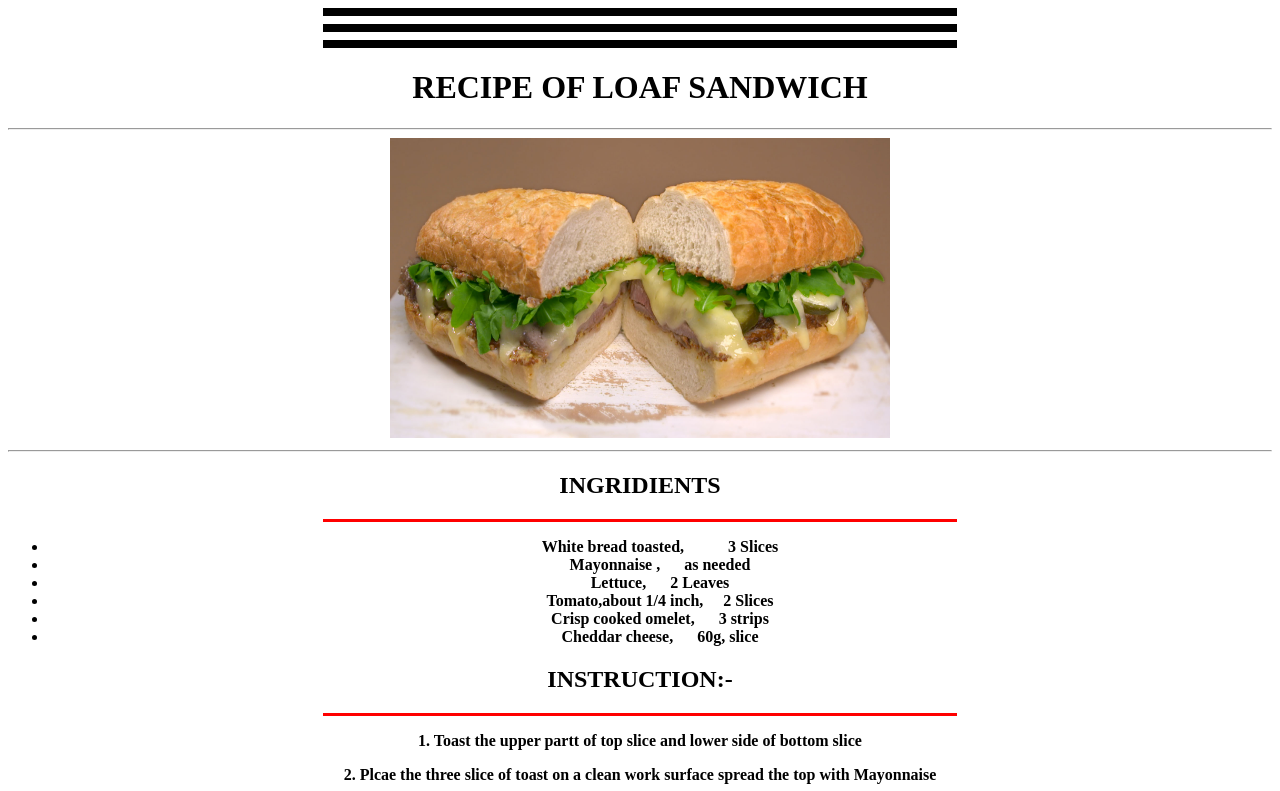
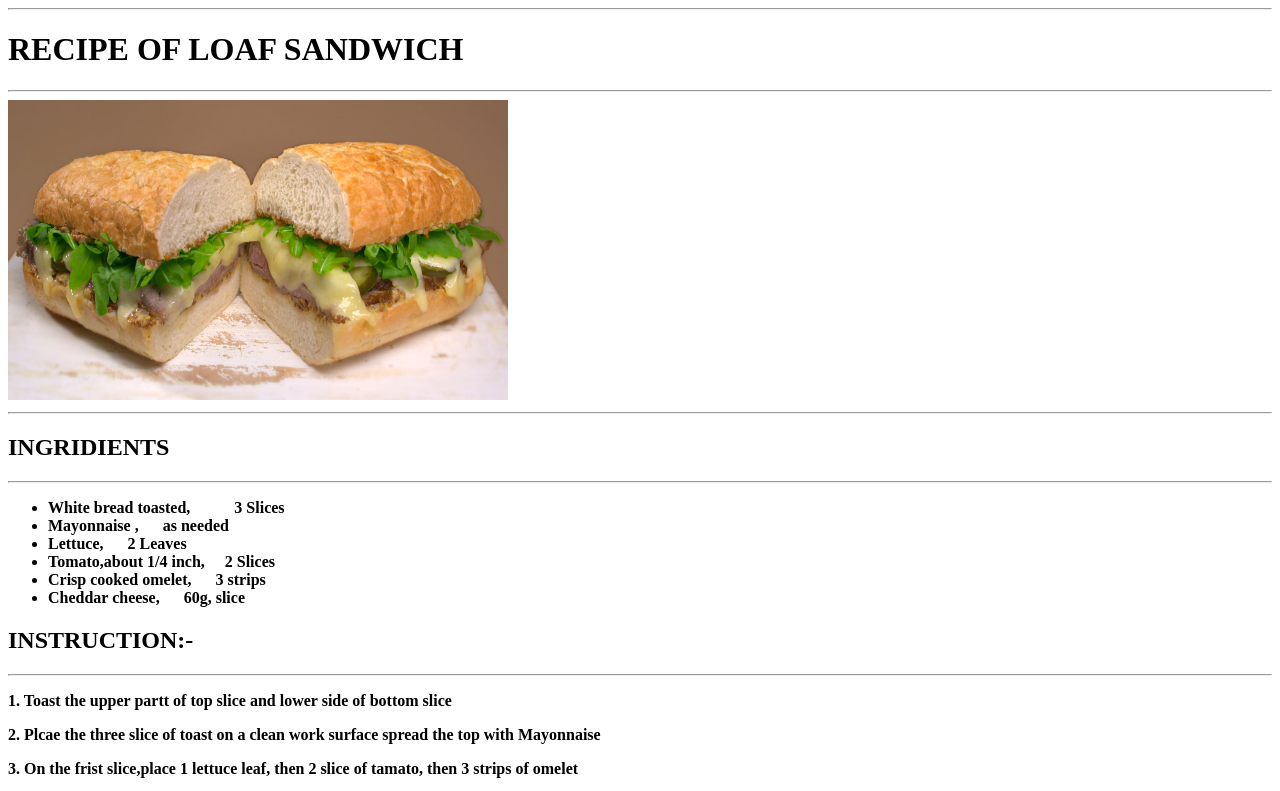
Before and after one commit to sarariazahmedkhan/TK-Task-02-Recipe, a plain HTML site: page index.html in a window 1280 px wide. Shown: the top 791 px of the page. Drawn offline with Linux system fonts and the light colour scheme.

Commit message:
solve issuse #1, issuse #2

```diff
--- a/index.html
+++ b/index.html
@@ -7,29 +7,20 @@
     <meta http-equiv="X-UA-Compatible" content="ie=edge">
     <title>RECIPE OF LOAF SANDWICH</title>
 </head>
-<hr width="50%" color="black" size="8" />
-<title>
-
-    <center> RECIPE OF LOAF SANDWICH</center>
-
-</title>
-<hr width="50%" color="black" size="8" />
-
-
 <body>
-    <hr width="50%" color="black" size="8" />
+    <hr>
     <h1>
-        <Center> RECIPE OF LOAF SANDWICH </Center>
+     RECIPE OF LOAF SANDWICH
     </h1>
     <hr>
 
-    <CENTER><img src="./Leftover-roast-beef-sandwich-loaf.jpg" width="500" height="300" </CENTER> <hr>
+    <img src="./Leftover-roast-beef-sandwich-loaf.jpg" width="500" height="300">  <hr>
 
         <h2>
             <strong>INGRIDIENTS</strong>
 
         </h2>
-        <hr width="50%" color="#ff0000" size="3" />
+        <hr>
         <ul>
             <li><strong> White bread toasted, &nbsp; &nbsp; &nbsp; &nbsp; &nbsp; 3 Slices</strong></li>
             <li><strong> Mayonnaise , &nbsp;&nbsp;&nbsp;&nbsp;&nbsp;as needed </strong></li>
@@ -41,7 +32,7 @@
         </ul>
 
         <h2> INSTRUCTION:-</h2>
-        <hr width="50%" color="#ff0000" size="3" />
+        <hr>
 
 
 
```
